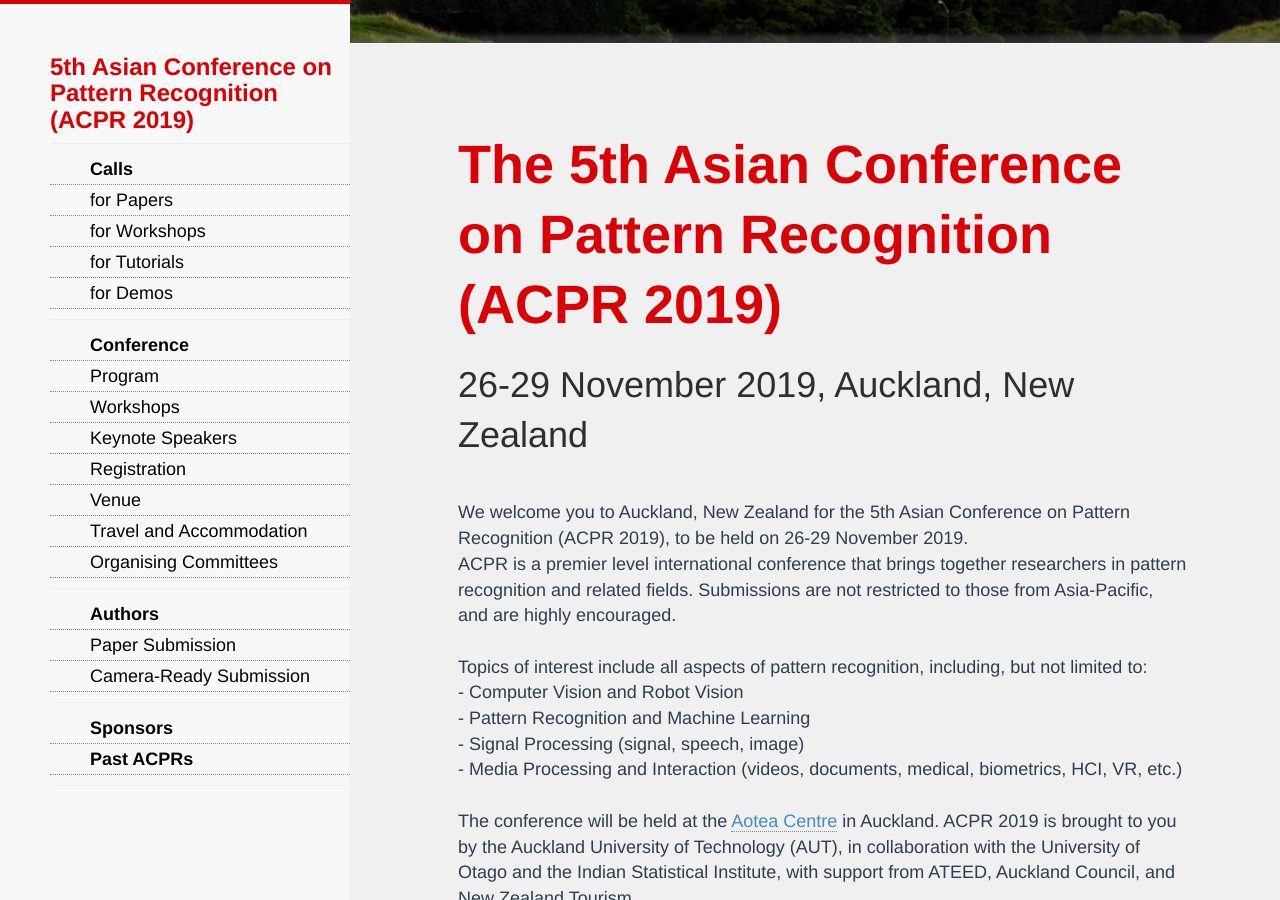
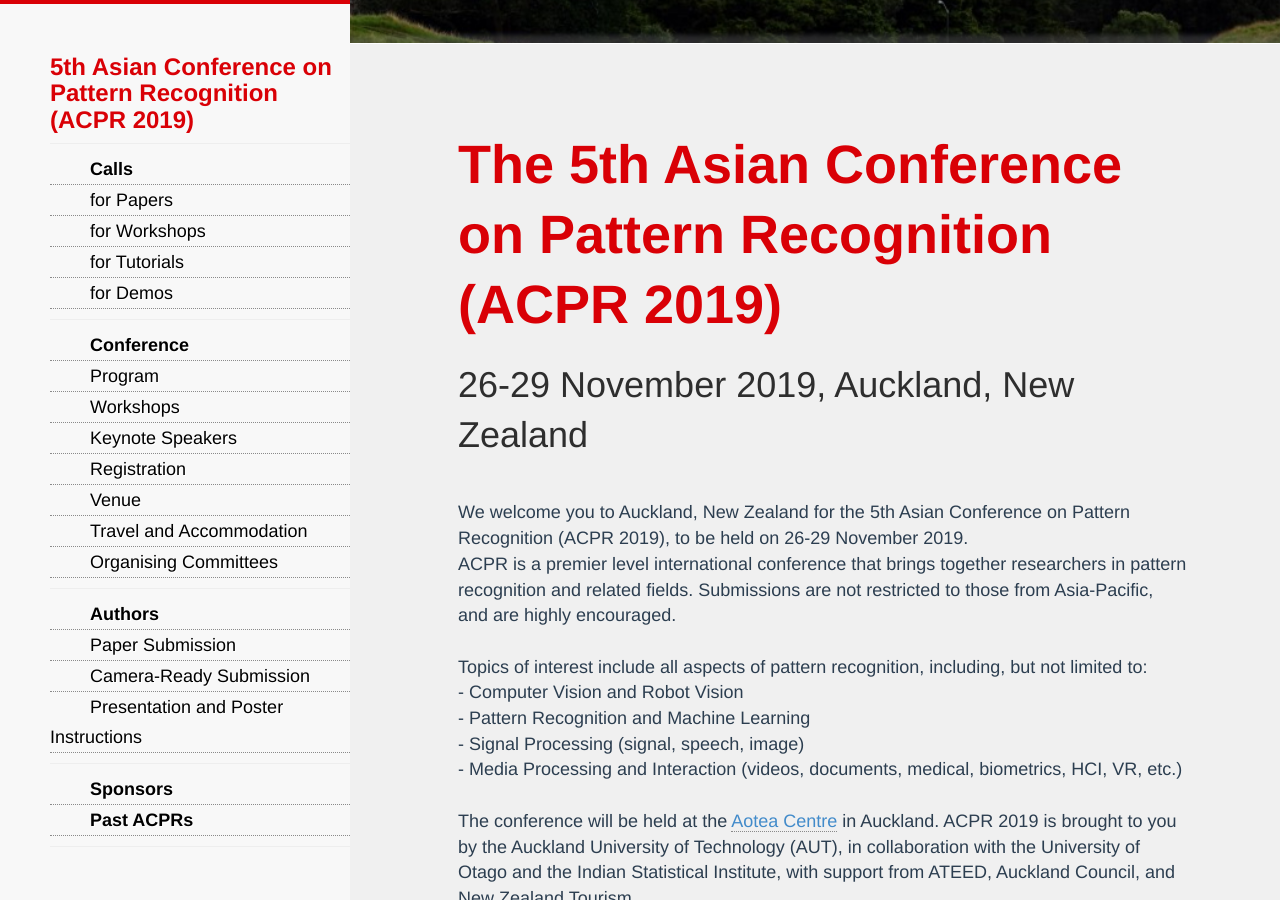
Before and after one commit to AndrewChenUoA/ACPR2019, a Jekyll site: the page built from index.html, in a window 1280 px wide and 900 px high, scrolled down 440 px. Built offline with Jekyll 4.4.1, drawn with Linux system fonts in a browser that asks for light colours; nearby versions of some CDN libraries; Markdown is read by kramdown in place of the engine named in the settings.

Commit message:
Add to navigation pane

```diff
--- a/_includes/navigation.html
+++ b/_includes/navigation.html
@@ -57,6 +57,7 @@
     <li><a href="{{ site.baseurl }}/submission.html"><b>Authors</b></a></li>
     <li><a href="{{ site.baseurl }}/submission.html">Paper Submission</a></li>
     <li><a href="{{ site.baseurl }}/camera-ready.html">Camera-Ready Submission</a></li>
+	<li><a href="{{ site.baseurl }}/presenters.html">Presentation and Poster Instructions</a></li>
     <hr />
     <li><a href="{{ site.baseurl }}/sponsorship.html"><b>Sponsors</b></a></li>
     <li><a href="{{ site.baseurl }}/past.html"><b>Past ACPRs</b></a></li>
```
